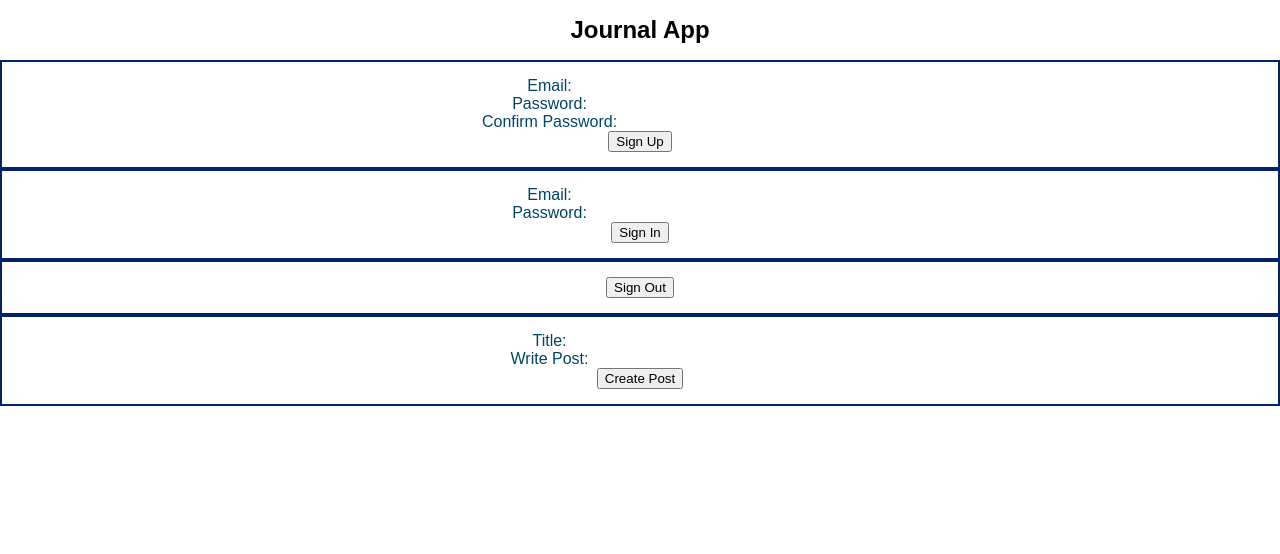
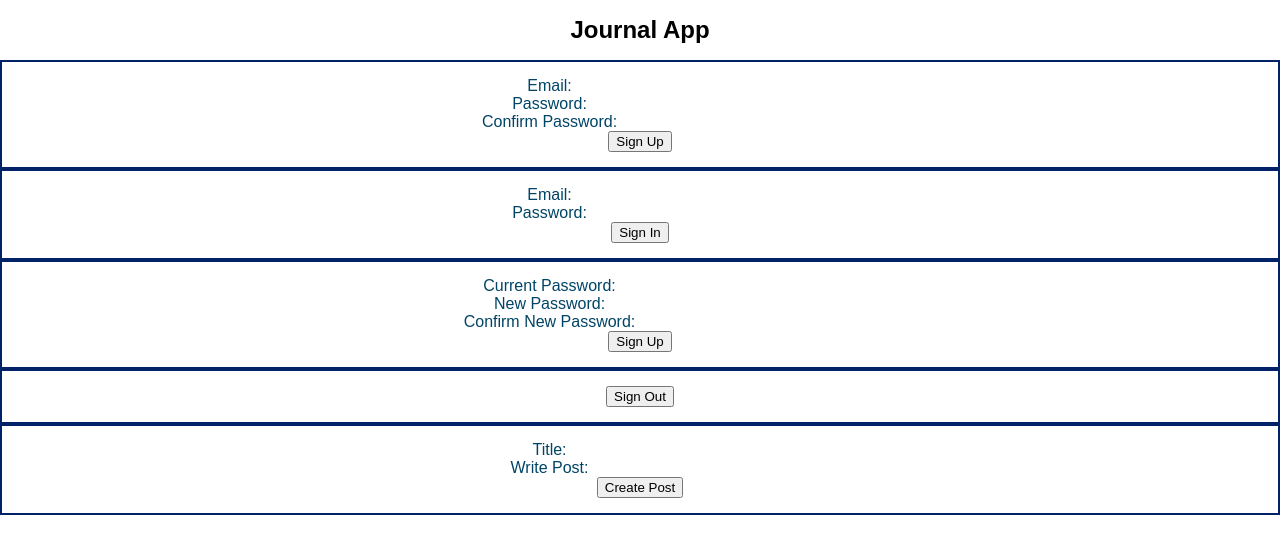
Before and after one commit to eabrigham/journal-client, a React (Create React App) app: page / in a window 1280 px wide. Shown: the top 554 px of the page. Built offline with nearby package versions, Linux system fonts and the light colour scheme.

Commit message:
Added change password.

```diff
--- /dev/null
+++ b/src/components/ChangePasswordForm.js
@@ -0,0 +1,61 @@
+import React from 'react'
+import axios from 'axios'
+import config from '../config.js'
+import '../styles/Form.css'
+
+// currently an uncontrolled form.
+// would need to make this a stateful component to control inputs.
+
+const ChangePasswordForm = (props) => {
+
+    const changePasswordSubmit = e => {
+        e.preventDefault()
+
+        const formData = {}
+        for (let field of e.target.elements) {
+            if (field.name === '') {
+                continue
+            }
+            formData[field.name] = field.value;
+        }
+
+        console.log(formData)
+        if (formData["new"] !== formData["new_confirmation"]) {
+            console.error('passwords do not match')
+            // TODO proper error message
+            return false
+        }
+        axios({
+            method: "patch",
+            url: `${config.apiUrl}/change-password`,
+            headers: {
+              Authorization: `Token token=${props.token}`
+            },
+            data: {passwords: formData}
+          })
+            .then(data => console.log(data))
+            // TODO setter method get data to App.js
+            .catch(err => console.error(err))
+    }
+
+
+    return (
+        <form className = "ChangePasswordForm-form" onSubmit = {changePasswordSubmit}>
+            <label>
+                Current Password:
+                <input type="password" name="old" />
+            </label>
+            <label>
+                New Password:
+                <input type="password" name="new" />
+            </label>
+            <label>
+                Confirm New Password:
+                <input type="password" name="new_confirmation" />
+            </label>
+            <button type="submit">Sign Up</button>
+        </form>
+    )
+}
+
+export default ChangePasswordForm
--- a/src/containers/App.js
+++ b/src/containers/App.js
@@ -2,6 +2,7 @@ import React, { Component } from 'react';
 import '../styles/App.css';
 import SignUpForm from '../components/SignUpForm.js'
 import SignInForm from '../components/SignInForm.js'
+import ChangePasswordForm from '../components/ChangePasswordForm.js'
 import SignOutForm from '../components/SignOutForm.js'
 import PostForm from '../components/PostForm.js'
 import PostList from '../components/PostList';
@@ -61,9 +62,9 @@ class App extends Component {
         {/* <button type="submit" onSubmit={this.formSubmit}>Sign Up</button> */}
         <SignUpForm />
         <SignInForm setToken={this.setToken} setPosts={this.setPosts} />
+        <ChangePasswordForm token={this.state.token} />
         <SignOutForm token={this.state.token} setToken={this.setToken} setPosts={this.setPosts} />
         <PostForm token={this.state.token} addPost={this.addPost}/>
-        {/* <Post post={this.state.posts[0]} /> */}
         <PostList postList={this.state.posts} />
       </div>
     )
```
